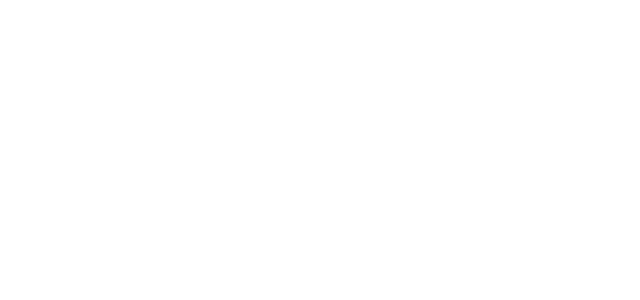
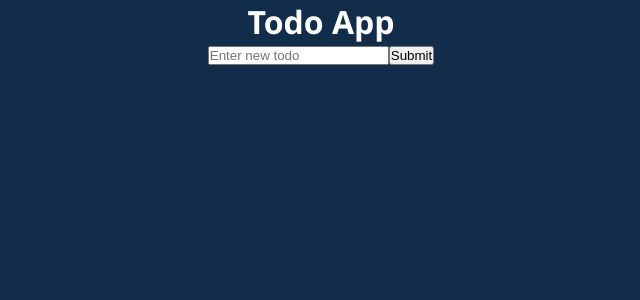
Before and after one commit to AlexiusMart/simple-todo, a React (Create React App) app: page / in a window 1280 px wide. Shown: the top 300 px of the page, without its empty margins (319-959 px from the left). Built offline with nearby package versions, Linux system fonts and the light colour scheme.

Commit message:
create structure and first functions

```diff
--- a/src/App.js
+++ b/src/App.js
@@ -1,7 +1,23 @@
+import { useState } from 'react'
+import { TodoForm } from './components/Todos/TodoForm'
+import { TodoList } from './components/Todos/TodoList'
+
 import './App.css'
 
 function App() {
-  return <div className='App'></div>
+  const [todos, setTodos] = useState([])
+
+const addTodoHandler = (text) => {
+  setTodos([...todos, text] )
+}
+
+  return (
+    <div className='App'>
+      <h1>Todo App</h1>
+      <TodoForm addTodo={addTodoHandler} />
+      <TodoList todos={todos} />
+    </div>
+  )
 }
 
 export default App
--- /dev/null
+++ b/src/components/Todos/Todo.jsx
@@ -0,0 +1,3 @@
+export const Todo = ({ todo }) => {
+  return <h3>{todo}</h3>
+}
--- /dev/null
+++ b/src/components/Todos/TodoForm.jsx
@@ -0,0 +1,27 @@
+import { useState } from 'react'
+
+export const TodoForm = ({ addTodo }) => {
+  const [text, setText] = useState('')
+
+  const onSubmitHandler = (e) => {
+    e.preventDefault()
+    addTodo(text)
+    setText('')
+  }
+
+  return (
+    <>
+      <form onSubmit={onSubmitHandler}>
+        <label>
+          <input
+            type='text'
+            placeholder='Enter new todo'
+            value={text}
+            onChange={(e) => setText(e.target.value)}
+          />
+        </label>
+        <button type='submit'>Submit</button>
+      </form>
+    </>
+  )
+}
--- /dev/null
+++ b/src/components/Todos/TodoList.jsx
@@ -0,0 +1,6 @@
+import { Todo } from './Todo'
+
+
+export const TodoList = ({ todos }) => {
+  return todos.map((todo, i) => <Todo key={i} todo={todo} />)
+}
--- a/src/index.css
+++ b/src/index.css
@@ -6,4 +6,6 @@
 body {
   font-family: 'Segoe UI', 'Roboto', 'Oxygen', 'Ubuntu', 'Cantarell',
     'Fira Sans', 'Droid Sans', 'Helvetica Neue', sans-serif;
+    background-color: #112d49;
+    color: white;
 }
```
Also changed, not shown: src/components/Todos/Todo.module.css (added), src/components/Todos/TodoForm.module.css (added), src/components/Todos/TodoList.module.css (added), src/components/UI/Button.jsx (added), src/components/UI/Button.module.css (added).
